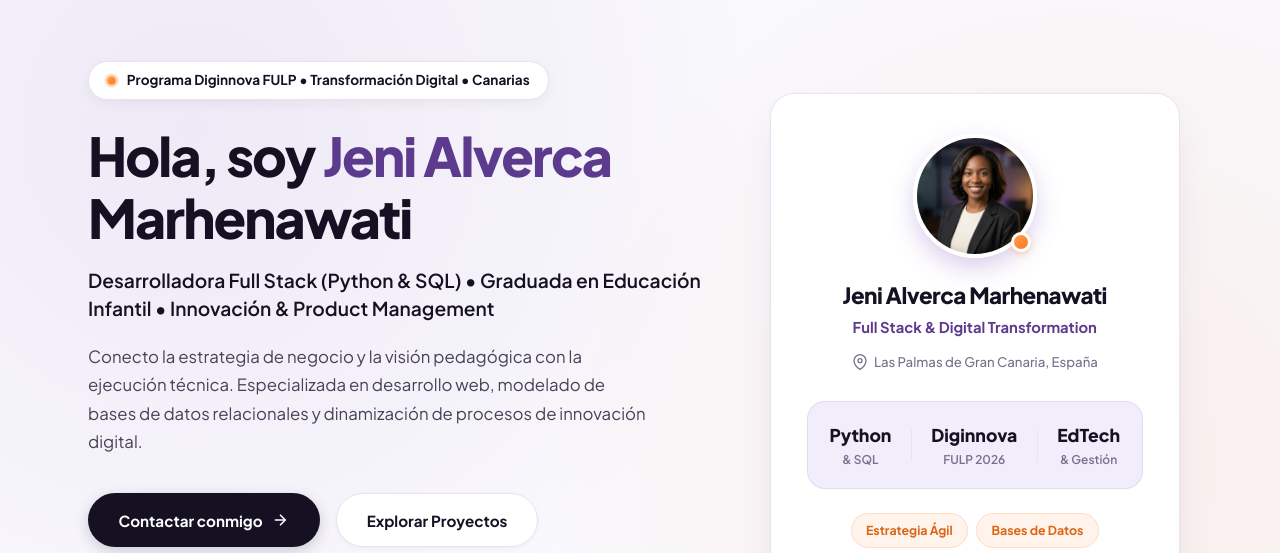
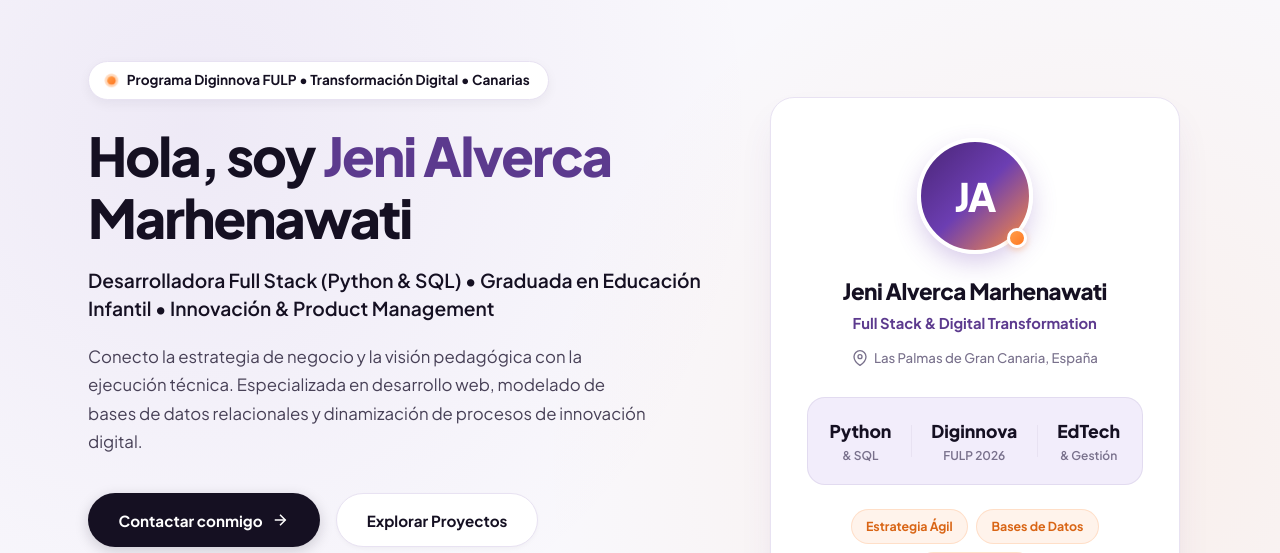
Before and after one commit to jenistack/proyectos-web-e-innovacion, a plain HTML site: page 08-web-personal-cloudflare/index.html in a window 1280 px wide. Shown: the part 79-632 px from the top of the page. Drawn offline with Linux system fonts and the light colour scheme.

Commit message:
revert: eliminar avatar y restaurar distintivo visual de iniciales

```diff
--- a/08-web-personal-cloudflare/index.html
+++ b/08-web-personal-cloudflare/index.html
@@ -133,8 +133,7 @@
         <div class="hero-visual">
           <div class="profile-card">
             <div class="profile-avatar">
-              <img src="avatar.jpg" alt="Foto de perfil de Jeni Alverca" class="avatar-img" onerror="this.style.display='none'; this.nextElementSibling.style.display='flex';">
-              <div class="avatar-gradient" style="display: none;">
+              <div class="avatar-gradient">
                 <span class="avatar-initials">JA</span>
               </div>
               <div class="status-indicator" title="Disponible para retos técnicos"></div>
--- a/08-web-personal-cloudflare/style.css
+++ b/08-web-personal-cloudflare/style.css
@@ -635,28 +635,12 @@ button, input, textarea, select {
 
 .profile-avatar {
   position: relative;
-  width: 124px;
-  height: 124px;
+  width: 116px;
+  height: 116px;
   margin: 0 auto 1.5rem auto;
 }
 
-.avatar-img {
-  width: 100%;
-  height: 100%;
-  border-radius: 50%;
-  object-fit: cover;
-  border: 4px solid var(--color-surface);
-  box-shadow: var(--shadow-purple-glow);
-  display: block;
-  transition: transform var(--transition-fast), box-shadow var(--transition-fast);
-}
-
-.profile-card:hover .avatar-img {
-  transform: scale(1.03);
-  box-shadow: 0 12px 32px -4px rgba(108, 62, 178, 0.45);
-}
-
-/* Avatar con gradiente vibrante morado a ámbar (fallback) */
+/* Avatar con gradiente vibrante morado a ámbar */
 .avatar-gradient {
   width: 100%;
   height: 100%;
```
Also changed, not shown: 08-web-personal-cloudflare/avatar.jpg (deleted).
